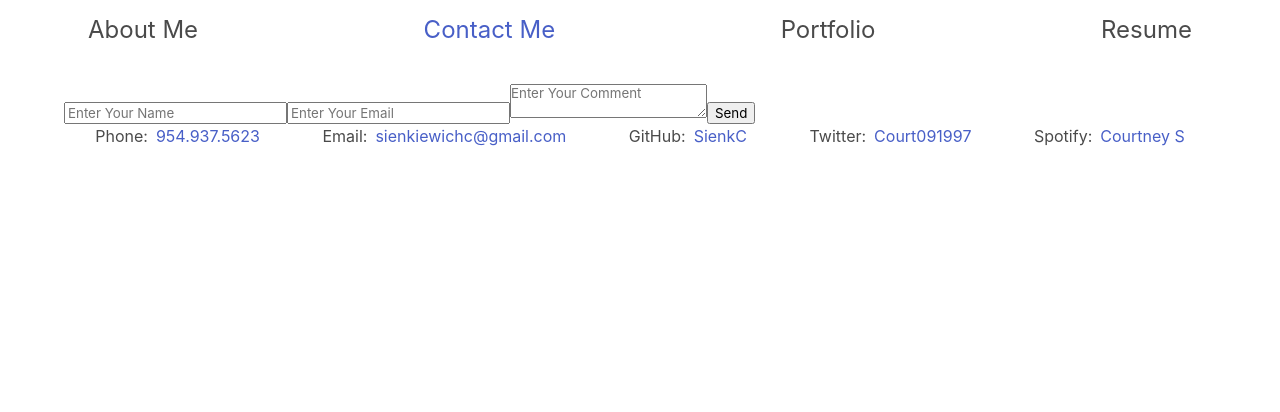
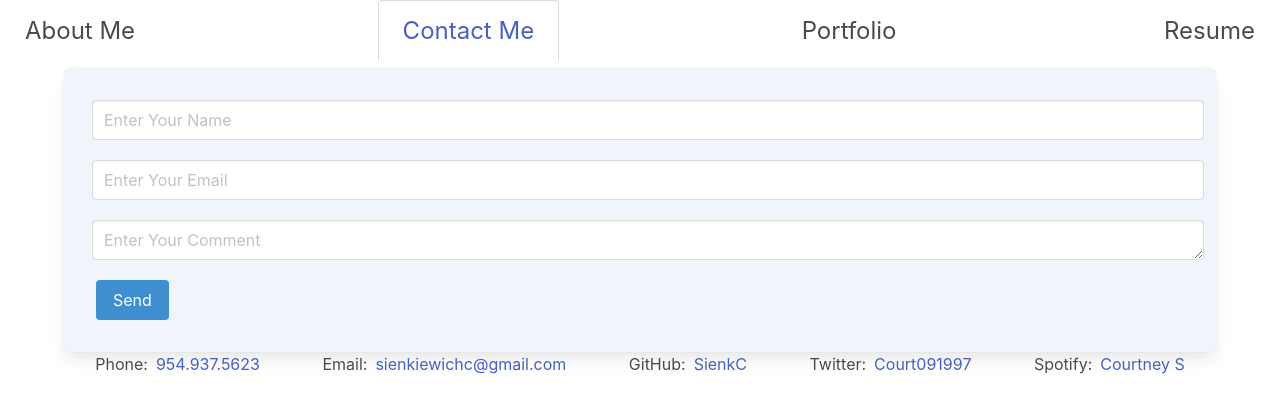
Before and after one commit to SienkC/React_Portfolio, a React (Vite) app: page /ContactMe in a window 1280 px wide. Shown: the top 412 px of the page. Built offline with nearby package versions, Linux system fonts and the light colour scheme.

Commit message:
Updated contact me and about me style

```diff
--- a/index.html
+++ b/index.html
@@ -8,7 +8,7 @@
         <meta name="viewport" content="width=device-width, initial-scale=1.0" />
         <title>Courtney Sienkiewich</title>
     </head>
-    <body>
+    <body class="has-navbar-fixed-top mt-4">
         <!-- where react elements are rendered -->
         <div class="container" id="root"></div>
 
--- a/src/components/Footer.jsx
+++ b/src/components/Footer.jsx
@@ -1,7 +1,7 @@
 export default function Footer() {
     // returns Footer links page
     return (
-        <div className="container">
+        <div className="container ">
             <ul className="level">
                 <li className="level-item has-text-centered">
                     <p>Phone:&ensp;</p>
--- a/src/components/Nav.jsx
+++ b/src/components/Nav.jsx
@@ -7,7 +7,7 @@ function Nav() {
 
     return (
         // assign each nav item its appropriate link
-        <ul className="tabs is-right is-large">
+        <ul className="tabs is-boxed is-right is-large navbar is-fixed-top">
             <li
                 // If current page is AboutMe, then css will match
                 className={currentPg === "/" ? "is-active" : ""}>
--- a/src/pages/AboutMe.jsx
+++ b/src/pages/AboutMe.jsx
@@ -1,7 +1,7 @@
 export default function AboutMe() {
     // returns content for About Me page
     return (
-        <div className="container columns is-mobile is-multiline is-centered">
+        <div className="container columns is-mobile is-multiline is-centered box has-background-info-light">
             <figure className="image column is-3">
                 <img className="is-rounded" src="../assets/images/Avatar.jpg" alt="Avatar to represent Courtney"></img>
             </figure>
--- a/src/pages/ContactMe.jsx
+++ b/src/pages/ContactMe.jsx
@@ -61,9 +61,9 @@ function ContactForm(props) {
 
     return (
         <div>
-            <form onSubmit={handleSubmit}>
-                <label id="nameWarn"></label>
-                <input id="name"
+            <form className="box has-background-info-light" onSubmit={handleSubmit}>
+                <label className="help is-danger" id="nameWarn"></label>
+                <input className="input m-2" id="name"
                     type="text"
                     name="name"
                     placeholder="Enter Your Name"
@@ -71,8 +71,8 @@ function ContactForm(props) {
                     onChange={handleInputChange}
                 >
                 </input>
-                <label id="emailWarn"></label>
-                <input id="email"
+                <label className="help is-danger" id="emailWarn"></label>
+                <input className="input m-2" id="email"
                     type="text"
                     name="email"
                     placeholder="Enter Your Email"
@@ -80,8 +80,8 @@ function ContactForm(props) {
                     onChange={handleInputChange}
                 >
                 </input>
-                <label id="textWarn"></label>
-                <textarea id="text"
+                <label className="help is-danger" id="textWarn"></label>
+                <textarea className="input m-2" id="text"
                     type="text"
                     name="text"
                     placeholder="Enter Your Comment"
@@ -89,7 +89,7 @@ function ContactForm(props) {
                     onChange={handleInputChange}
                 >
                 </textarea>
-                <button type="submit">Send</button>
+                <button className="m-3 button is-info" type="submit">Send</button>
             </form>
         </div>
     );
```
